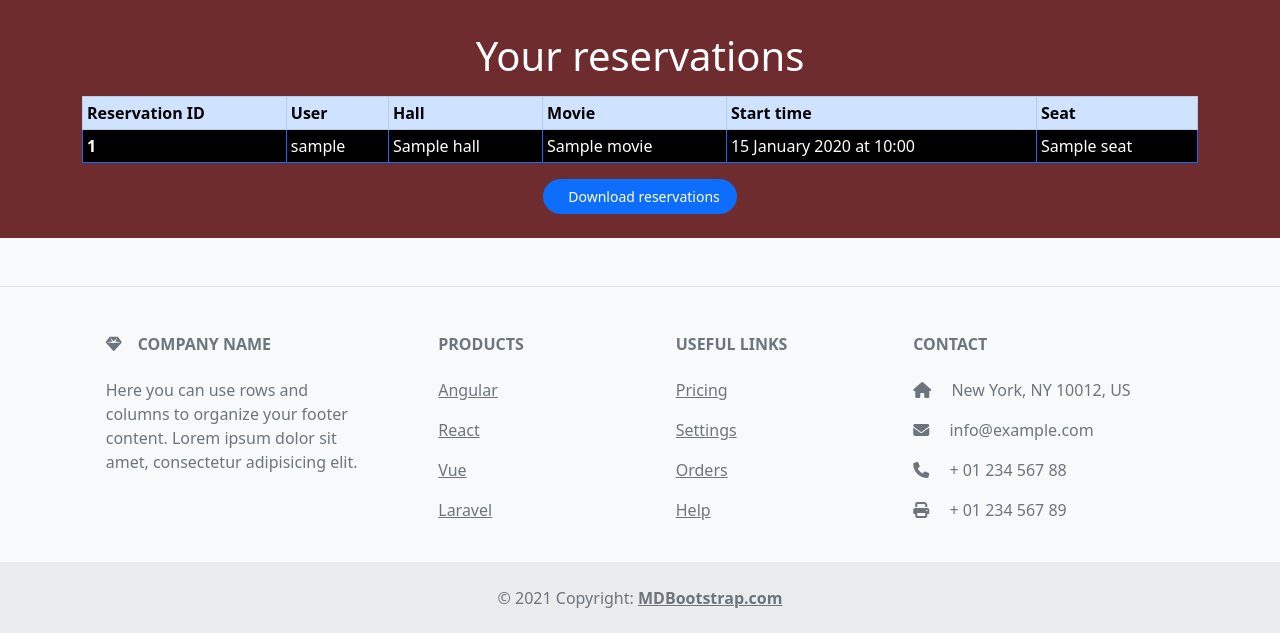
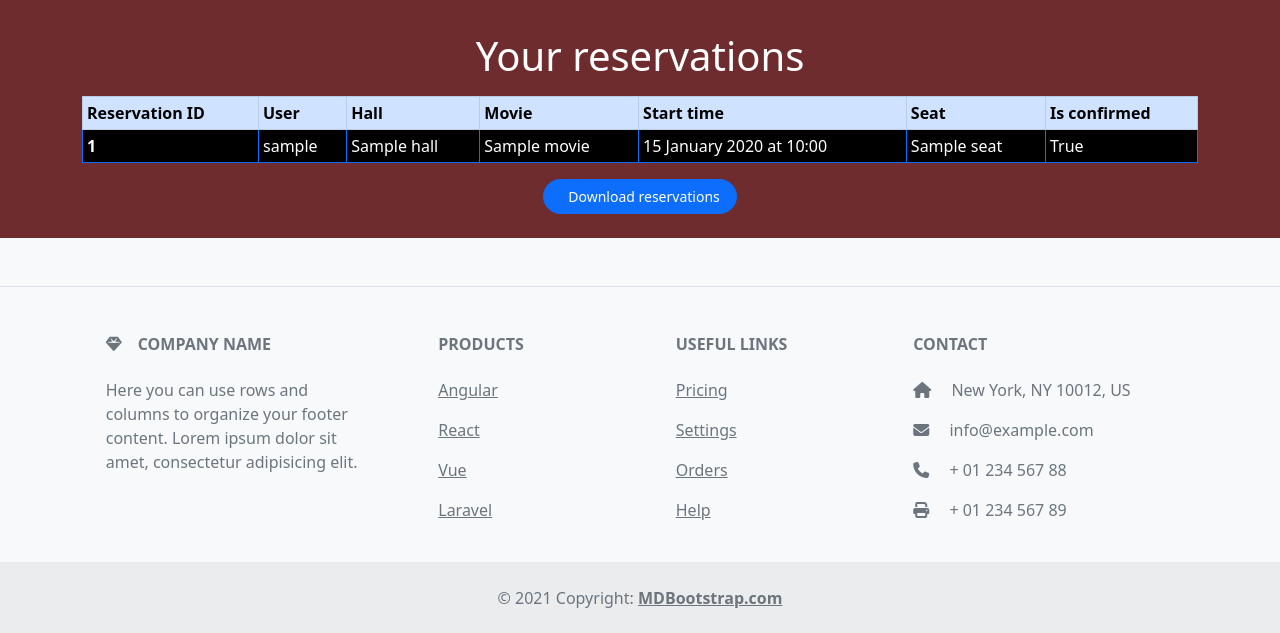
Before and after one commit to zulu607i/Cinema, a Django app: page /reservations/csv/ in a window 1280 px wide. Shown: the part 72-705 px from the top of the page. Run offline with Django 4.2, Linux system fonts and the light colour scheme; a user stored in the database is signed in; tables that the repository leaves empty hold one stand-in row (values such as "Sample post"); some libraries are stand-ins or nearby versions.

Commit message:
added new field on reservation

```diff
--- a/reservation/models.py
+++ b/reservation/models.py
@@ -54,6 +54,7 @@ class Reservation(models.Model):
     user = models.ForeignKey(User,  null=True, on_delete=models.CASCADE)
     seat = models.ForeignKey(Seat, null=True, on_delete=models.CASCADE)
     playing_time = models.ForeignKey(PlayingTime, null=True, on_delete=models.CASCADE, verbose_name='Cinema/Hall/Date')
+    is_confirmed = models.BooleanField(default=False)
 
     class Meta:
         unique_together = ['playing_time', 'seat']
--- a/reservation/views.py
+++ b/reservation/views.py
@@ -56,7 +56,9 @@ def get_csv_file(request):
                              r.playing_time.assigned_hall,
                              r.playing_time.assigned_movie,
                              r.seat,
-                             r.playing_time.start_time])
+                             r.playing_time.start_time,
+                             r.is_confirmed,
+                             ])
 
         return response
 
--- a/ui/templates/reservation/user_reservation.html
+++ b/ui/templates/reservation/user_reservation.html
@@ -17,6 +17,7 @@
             <th>Movie</th>
             <th>Start time</th>
             <th>Seat</th>
+            <th>Is confirmed</th>
         </tr>
     </thead>
     <tbody>
@@ -28,6 +29,7 @@
             <td>{{r.playing_time.assigned_movie}}</td>
             <td>{{ r.playing_time.get_date}} at {{ r.playing_time.get_time}}</td>
             <td>{{ r.seat.seat_name}} </td>
+             <td>{{ r.is_confirmed}} </td>
         </tr>
     {% endfor %}
     </tbody>
```
Also changed, not shown: reservation/migrations/0012_reservation_is_confirmed.py (added).
